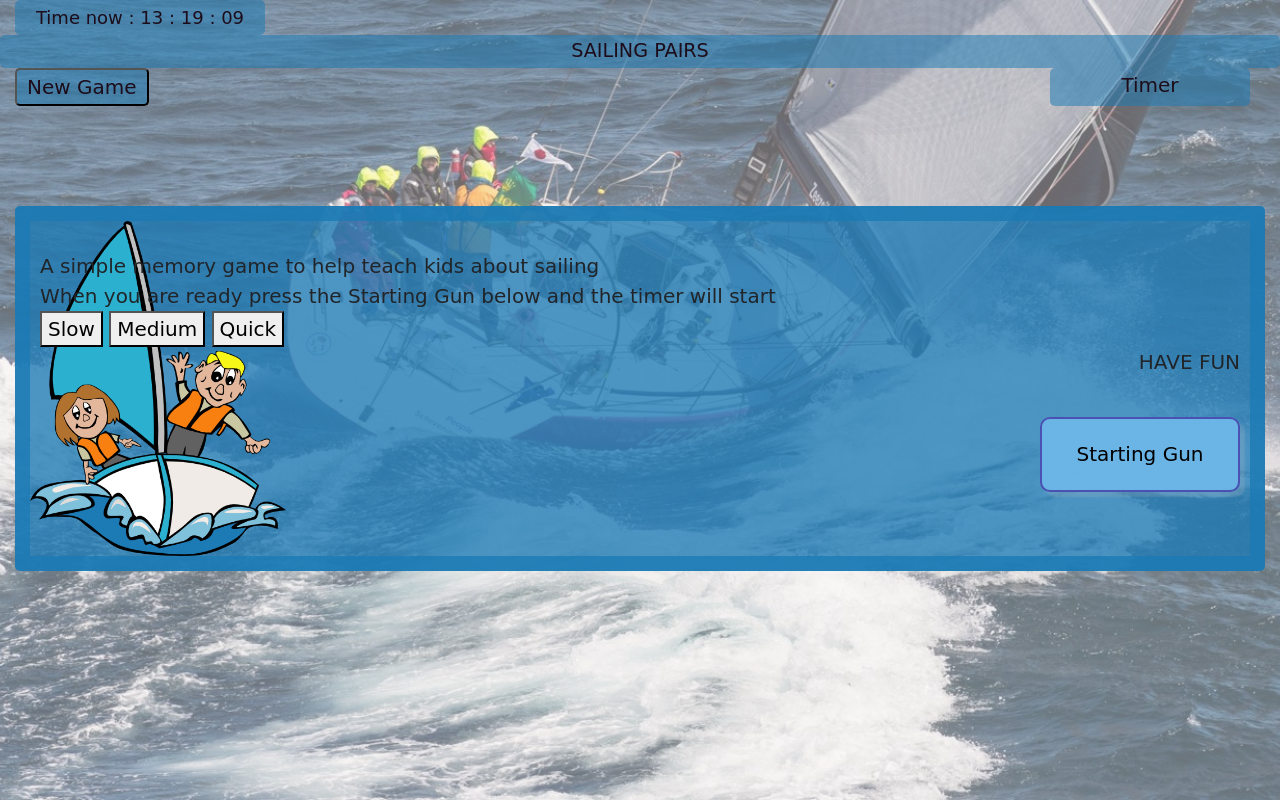
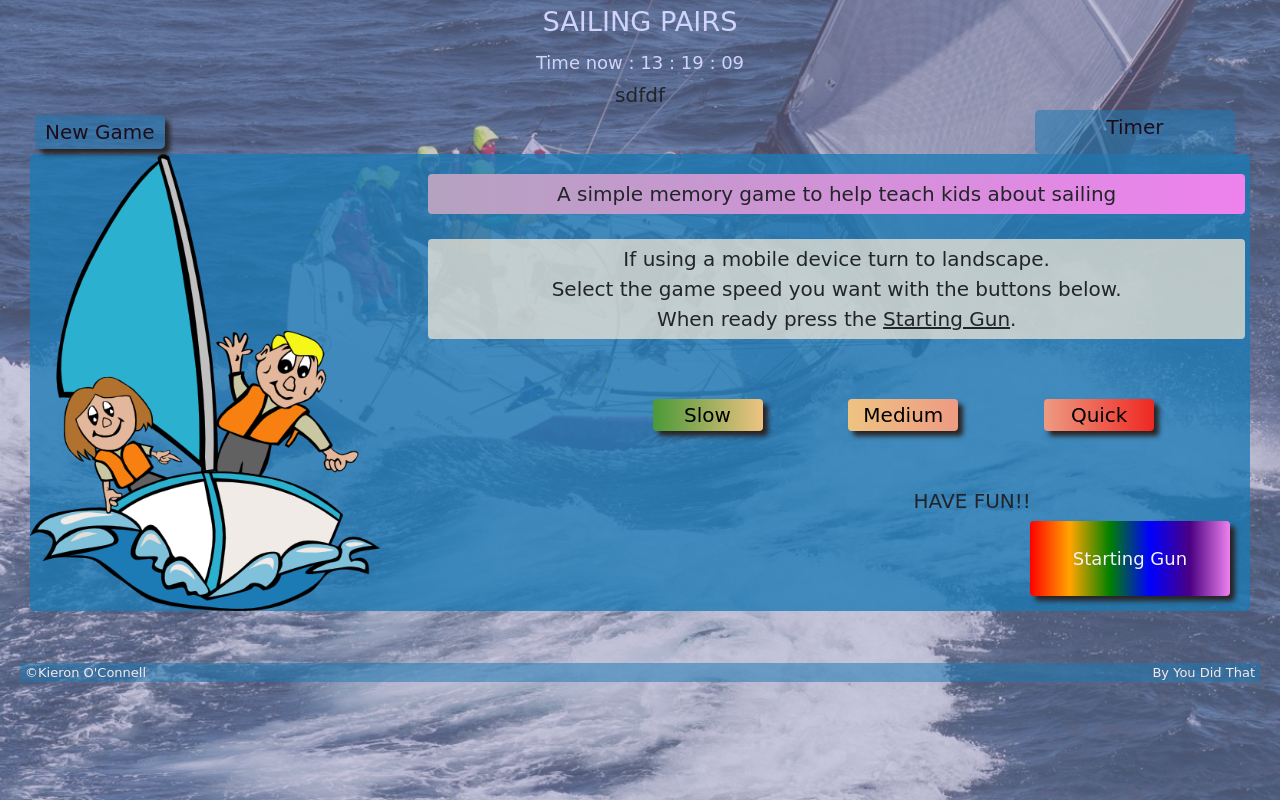
Before and after one commit to KieronOC/CI-MP2, a plain HTML site: page index.html in a window 1280 px wide. Drawn offline with nearby package versions, Linux system fonts and the light colour scheme; a web font is replaced by a local one.

Commit message:
Styling to front page

```diff
--- a/assets/css/style.css
+++ b/assets/css/style.css
@@ -3,46 +3,46 @@
 body {
     font-family: 'Original Surfer', cursive;
     font-size: 20px;
+    min-height: 100vh;
 }
 
 #backImage {
     background-image: url("/assets/images/fastnet-people2.jpeg");
     background-position: center center;
     background-repeat: no-repeat;
-    background-attachment: fixed;
+    /* background-attachment: unset; */
     background-size: cover;
-    width: 100vw;
-    height: 100vh;
+    /* height: 100vmax; */
+    /* width: 100%;
+    height: auto; */
 }
 
 #fade {
-    position: absolute;
-    background-color: rgba(245, 241, 239, 0.438);
-    background-size: contain;
-    width: 100vw;
-    height: 100vh;
+    background-color: rgba(148, 149, 192, 0.507);
+    min-height: inherit;
+    /* margin-bottom: 20px; */
 }
 
 
 /* Title */
 
-.dClock {
-    background-color: #1c7ab585;
-    color: #1d0d1b;
-    font-size: 90%;
+.title {
+    /* background-color: #1c7ab585; */
+    color: #d0d3fa;
+    font-size: 1.7rem;
     text-align: center;
-    width: 250px;
-    padding: 4px;
+    width: fit-content;
+    padding: 2px 10px 2px 10px;
     border-radius: 5px;
 }
 
-.title {
-    background-color: #1c7ab585;
-    color: #1d0d1b;
-    font-size: 1.2rem;
+.dClock {
+    /* background-color: #1c7ab585; */
+    color: #d0d3fa;
+    font-size: 90%;
     text-align: center;
-    width: auto;
-    padding: 2px 10px 2px 10px;
+    width: 300px;
+    padding: 4px;
     border-radius: 5px;
 }
 
@@ -71,13 +71,17 @@ body {
 }
 
 #start {
+    color: #f3f3f7;
+    font-size: large;
     margin-top: 40px;
     width: 200px;
     height: 75px;
-    background-color: rgba(107, 181, 230, 0.986);
-    border-radius: 10px;
-    border: 2px solid #4a51b3;
-    box-shadow: 5px 5px 2px #bfbfc436;
+    /* Adapted from W3 schools */
+    background-image: linear-gradient(to right, red, orange, green, blue, indigo, violet);
+    box-shadow: 5px 5px 5px rgb(41, 36, 36);
+    border: none;
+    margin: 5px 5px 5px 5px;
+    border-radius: 4px;
 }
 
 
@@ -91,20 +95,60 @@ body {
 
 .jumbotron {
     font-family: 'Original Surfer', cursive;
-    margin-top: 100px;
+    margin: 100px, 5px, 5px, 5px;
     background-color: #1c7ab5c7;
     background-image: url('/assets/images/Card_Front.png');
     background-position: left;
     background-repeat: no-repeat;
     background-size: contain;
-    border: solid 15px #1c7ab5c7;
-    padding-top: 30px;
-    padding-left: 10px;
-    padding-right: 10px;
+    /* border: solid 15px #1c7ab5c7; */
+    padding: 10px 15px 10px 10px;
+}
+
+.explain1,
+.explain2 {
+    background-color: rgb(250, 235, 215, 0.7);
+    margin: 10px 5px 15px 5px;
+    border-radius: 4px;
+    text-align: center;
+    padding: 5px;
+}
+
+.explain1 {
+    background-image: linear-gradient(to right, rgb(180, 162, 192), violet);
+}
+
+.speedBox {
+    margin: 40px 15px 50px 5px;
+}
+
+button {
+    box-shadow: 5px 5px 5px rgb(41, 36, 36);
+    border: none;
+    width: 110px;
+    margin: 5px 5px 5px 5px;
+    border-radius: 4px;
+}
+
+#slow {
+    background-image: linear-gradient(to right, rgb(75, 153, 56), rgb(238, 195, 130));
+}
+
+#medium {
+    background-image: linear-gradient(to right, rgb(238, 195, 130), rgb(238, 155, 130));
+}
+
+#quick {
+    background-image: linear-gradient(to right, rgb(238, 155, 130), rgb(238, 40, 34));
 }
 
 
 /* Cards */
+
+.cardBox {
+    margin-top: 20px;
+    margin-bottom: 20px;
+}
 
 .carD {
     position: relative;
@@ -150,6 +194,9 @@ body {
 /* Extra small devices (phones, 600px and down) */
 
 @media only screen and (max-width: 700px) {
+    .title {
+        font-size: 0.8rem;
+    }
     .carD {
         position: relative;
         height: 100px;
@@ -189,19 +236,35 @@ body {
 
 /* Small devices (portrait tablets and large phones, 600px and up) */
 
-@media only screen and (min-width: 600px) {}
+
+/* @media only screen and (min-width: 600px) {} */
 
 
 /* Medium devices (landscape tablets, 768px and up) */
 
-@media only screen and (min-width: 768px) {}
+
+/* @media only screen and (min-width: 768px) {} */
 
 
 /* Large devices (laptops/desktops, 992px and up) */
 
-@media only screen and (min-width: 992px) {}
+
+/* @media only screen and (min-width: 992px) {} */
 
 
 /* Extra large devices (large laptops and desktops, 1200px and up) */
 
-@media only screen and (min-width: 1200px) {}
+
+/* @media only screen and (min-width: 1200px) {} */
+
+footer {
+    color: rgb(248, 231, 231);
+    font-size: small;
+    font-weight: 500;
+    margin: 5px 5px 10px 5px;
+    background-color: #1c7ab585;
+}
+
+.foot {
+    margin: 0 5px 0 5px;
+}
--- a/index.html
+++ b/index.html
@@ -32,16 +32,20 @@
 <!-- Main body of website that will be seen -->
 
 <body id="backImage" class="mx-auto">
-    <section id="fade" class=" justify-content-center">
+
+    <section id="fade" class="flex container-fluid">
 
         <div class="container-fluid">
-            <div class="row d-flex justify-content-start">
-                <div class="col-sm-12">
-                    <div id="clock" class="dClock"></div>
-                </div>
+            <div class="row d-flex justify-content-center">
+                <div class="title col-12">SAILING PAIRS</div>
             </div>
-            <div class="row accordion justify-content-center">
-                <div class="title col-sm-12">SAILING PAIRS</div>
+            <div class="row d-flex justify-content-center">
+                <div id="clock" class="dClock col-12"></div>
+            </div>
+            <div class="row d-flex justify-content-center">sdfdf</div>
+
+            <div class="row justify-content-center">
+
             </div>
             <div class="r3 row d-flex justify-content-between">
                 <div class="col-2"> <button id="reStart" class="speed">New Game</button></div>
@@ -50,46 +54,52 @@
         </div>
 
         <div class="container-fluid">
-            <div id="gameInfo" class="jumbotron justify-content-center">
+            <div id="gameInfo" class="jumbotron">
                 <div class="row d-flex justify-content-end">
-                    <div class="col">
+                    <div class="explain1 col-8">
                         A simple memory game to help teach kids about sailing
                     </div>
                 </div>
-                <div class="row">
-                    <div class="col d-flex">
-                        When you are ready press the Starting Gun below and the timer will start
+                <div class="row d-flex justify-content-end">
+                    <div class="explain2 col-8">
+                        If using a mobile device turn to landscape. <br> Select the game speed you want with the buttons below. <br> When ready press the <span><u>Starting Gun</u></span>.
                     </div>
                 </div>
-                <div class="row d-flex justify-content-end">
-                    <div class="col ">
-                        <button id="slow" class="speed">Slow</button>
-                        <button id="medium" class="speed">Medium</button>
-                        <button id="quick" class="speed">Quick</button>
+                <div class="speedBox row justify-content-end">
+
+                    <div class="col-md-2"><button id="slow" class="speed">Slow</button></div>
+                    <div class="col-md-2"> <button id="medium" class="speed">Medium</button></div>
+                    <div class="col-md-2"> <button id="quick" class="speed">Quick</button></div>
+
+                </div>
+                <div class="row ">
+                    <div class="col-3 offset-7 d-flex justify-content-end ">
+                        HAVE FUN!!
                     </div>
                 </div>
-                <div class="row">
-                    <div class="col d-flex justify-content-end">
-                        HAVE FUN
-                    </div>
-                </div>
-                <div class="row">
-                    <div class="col d-flex justify-content-end">
+                <div class="row ">
+
+                    <div class="col-6 offset-6 d-flex justify-content-end ">
+
                         <button id="start" class="button">Starting Gun</button></div>
                 </div>
             </div>
         </div>
 
+        <div class="area container-fluid">
+            <div id="cardBox" class="cardBox d-flex row justify-content-center clearfix"></div>
+        </div>
+
 
         <footer>
-            <div class="area container-fluid">
-                <div id="cardBox" class="cardBox row d-flex justify-content-center"></div>
-            </div>
-
-            <div class="container-fluid">
-                <div class="row"></div>
+            <div class="container-fluid ">
+                <div class="row justify-content-between ">
+                    <div class="foot col-offset-0 ">&copy;Kieron O'Connell</div>
+                    <div class="foot col-offset-0 ">By You Did That</div>
+                </div>
             </div>
         </footer>
+        <div class="row "></div>
     </section>
 
 
@@ -99,11 +109,12 @@
 
 
 
+
     <!-- Scripts for bootstrap CDN -->
-    <script src="https://code.jquery.com/jquery-3.5.1.slim.min.js" integrity="sha384-DfXdz2htPH0lsSSs5nCTpuj/zy4C+OGpamoFVy38MVBnE+IbbVYUew+OrCXaRkfj" crossorigin="anonymous"></script>
-    <script src="https://cdn.jsdelivr.net/npm/popper.js@1.16.0/dist/umd/popper.min.js" integrity="sha384-Q6E9RHvbIyZFJoft+2mJbHaEWldlvI9IOYy5n3zV9zzTtmI3UksdQRVvoxMfooAo" crossorigin="anonymous"></script>
-    <script src="https://stackpath.bootstrapcdn.com/bootstrap/4.5.0/js/bootstrap.min.js" integrity="sha384-OgVRvuATP1z7JjHLkuOU7Xw704+h835Lr+6QL9UvYjZE3Ipu6Tp75j7Bh/kR0JKI" crossorigin="anonymous"></script>
-    <script src="assets/js/script1a.js"></script>
+    <script src="https://code.jquery.com/jquery-3.5.1.slim.min.js " integrity="sha384-DfXdz2htPH0lsSSs5nCTpuj/zy4C+OGpamoFVy38MVBnE+IbbVYUew+OrCXaRkfj " crossorigin="anonymous "></script>
+    <script src="https://cdn.jsdelivr.net/npm/popper.js@1.16.0/dist/umd/popper.min.js " integrity="sha384-Q6E9RHvbIyZFJoft+2mJbHaEWldlvI9IOYy5n3zV9zzTtmI3UksdQRVvoxMfooAo " crossorigin="anonymous "></script>
+    <script src="https://stackpath.bootstrapcdn.com/bootstrap/4.5.0/js/bootstrap.min.js " integrity="sha384-OgVRvuATP1z7JjHLkuOU7Xw704+h835Lr+6QL9UvYjZE3Ipu6Tp75j7Bh/kR0JKI " crossorigin="anonymous "></script>
+    <script src="assets/js/script1a.js "></script>
 </body>
 
 </html>
```
